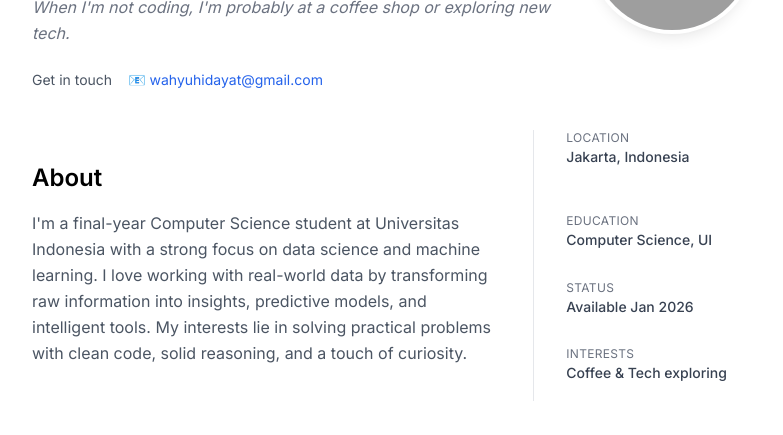
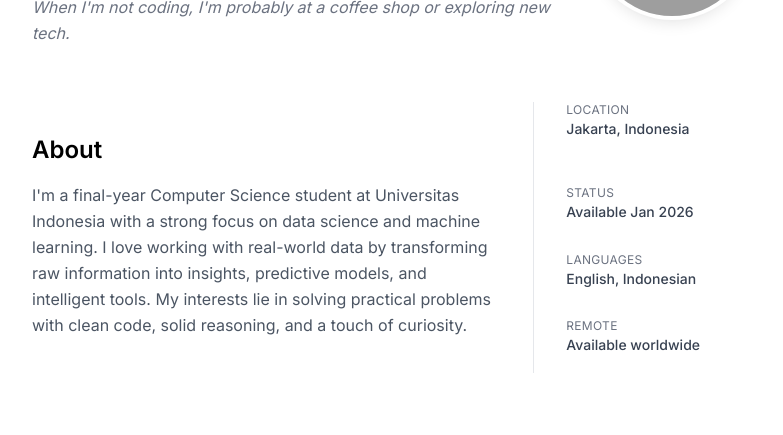
Before and after one commit to wahyuhiddayat/wahyuht, a Next.js app: page / in a window 1280 px wide. Shown: the part 302-737 px from the top of the page, without its empty margins (248-1031 px from the left). Built offline with nearby package versions, Linux system fonts and the light colour scheme; grey boxes are pictures that could not be loaded.

Commit message:
feat: update AboutSection and HeroSection for improved content clarity and layout

```diff
--- a/src/components/sections/AboutSection.tsx
+++ b/src/components/sections/AboutSection.tsx
@@ -1,6 +1,7 @@
 'use client';
 
 import ScrollReveal from "@/components/ScrollReveal";
+
 
 export default function AboutSection() {
   return (
@@ -29,23 +30,24 @@ export default function AboutSection() {
                 </div>
 
                 <div className="text-sm lg:mb-4">
-                  <span className="text-gray-500 dark:text-gray-400 text-xs uppercase tracking-wide block">Education</span>
-                  <p className="text-gray-700 dark:text-gray-300 font-medium">Computer Science, UI</p>
-                </div>
-
-                <div className="text-sm lg:mb-4">
                   <span className="text-gray-500 dark:text-gray-400 text-xs uppercase tracking-wide block">Status</span>
                   <p className="text-gray-700 dark:text-gray-300 font-medium">Available Jan 2026</p>
                 </div>
 
+                <div className="text-sm lg:mb-4">
+                  <span className="text-gray-500 dark:text-gray-400 text-xs uppercase tracking-wide block">Languages</span>
+                  <p className="text-gray-700 dark:text-gray-300 font-medium">English, Indonesian</p>
+                </div>
+
                 <div className="text-sm">
-                  <span className="text-gray-500 dark:text-gray-400 text-xs uppercase tracking-wide block">Interests</span>
-                  <p className="text-gray-700 dark:text-gray-300 font-medium">Coffee & Tech exploring</p>
+                  <span className="text-gray-500 dark:text-gray-400 text-xs uppercase tracking-wide block">Remote</span>
+                  <p className="text-gray-700 dark:text-gray-300 font-medium">Available worldwide</p>
                 </div>
               </div>
             </div>
           </div>
         </ScrollReveal>
+
       </div>
     </section>
   );
--- a/src/components/sections/HeroSection.tsx
+++ b/src/components/sections/HeroSection.tsx
@@ -34,19 +34,9 @@ export default function HeroSection() {
                   </span>
                 </p>
 
-                <p className="text-gray-500 dark:text-gray-400 italic mb-6 leading-relaxed">
+                <p className="text-gray-500 dark:text-gray-400 italic leading-relaxed">
                   When I'm not coding, I'm probably at a coffee shop or exploring new tech.
                 </p>
-
-                <div className="flex items-center gap-4 text-sm">
-                  <span className="text-gray-600 dark:text-gray-300">Get in touch</span>
-                  <a
-                    href="mailto:wahyuhidayat@gmail.com"
-                    className="text-primary hover:underline transition-colors"
-                  >
-                    📧 wahyuhidayat@gmail.com
-                  </a>
-                </div>
               </header>
             </FadeIn>
           </div>
```
